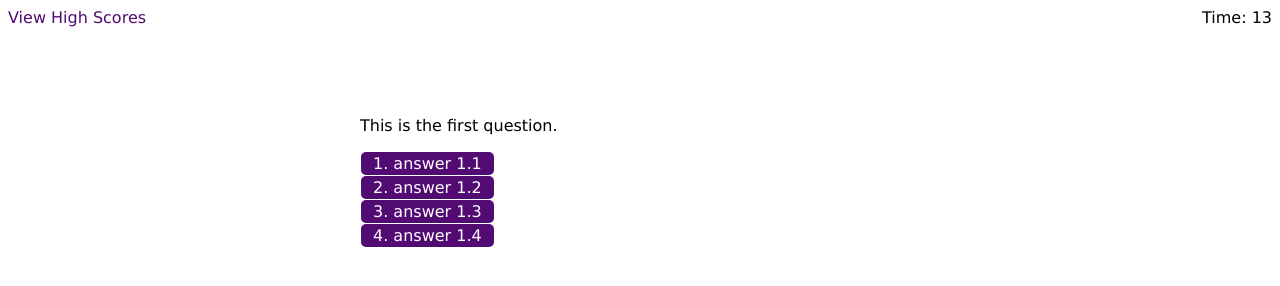
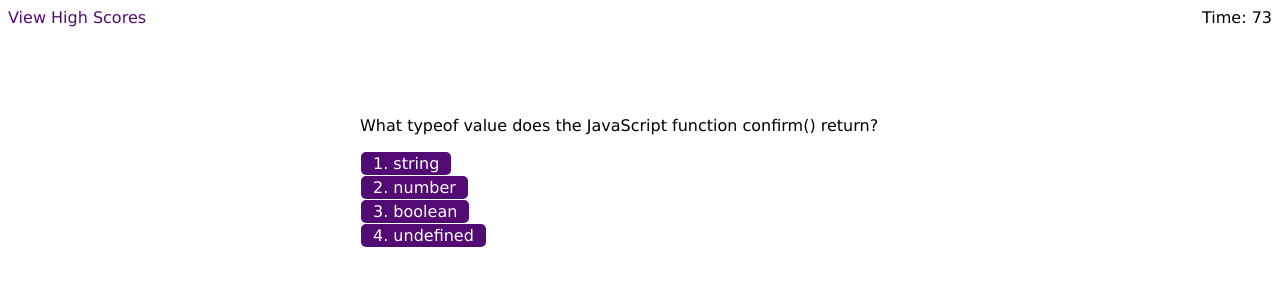
Before and after one commit to costanza13/code-quiz, a plain HTML site: page index.html in a window 1280 px wide. Both pictures are taken after a click on the button "Start Quiz". Drawn offline with Linux system fonts and the light colour scheme.

Commit message:
add real questions; calculate score based on correct answers (not time); clean up code

```diff
--- a/assets/css/style.css
+++ b/assets/css/style.css
@@ -58,6 +58,10 @@ main {
   margin: 1px;
 }
 
+#final-score {
+  font-weight: bold;
+}
+
 #scores-list {
   list-style: none;
   padding-inline-start: 0;
--- a/assets/js/script.js
+++ b/assets/js/script.js
@@ -1,38 +1,71 @@
-// initalize some useful variables
-const QUIZ_TIME = 15;  // how long the quiz lasts, in seconds
-const QUIZ_PENALTY = 10; // how many seconds to subtract for an incorrect answer
-
+// questions array
 const quizQuestionsData = [
   {
-    question: 'This is the first question.',
+    question: 'What typeof value does the JavaScript function confirm() return?',
     answers: [
-      { answer: 'answer 1.1', id: 1 },
-      { answer: 'answer 1.2', id: 2 },
-      { answer: 'answer 1.3', id: 3 },
-      { answer: 'answer 1.4', id: 4 },
+      { answer: 'string', id: 1 },
+      { answer: 'number', id: 2 },
+      { answer: 'boolean', id: 3 },
+      { answer: 'undefined', id: 4 },
     ],
     correctId: 3
   },
   {
-    question: 'This is the second question.',
+    question: 'Which can you use to determine the type of a variable?',
     answers: [
-      { answer: 'answer 2.1', id: 1 },
-      { answer: 'answer 2.2', id: 2 },
-      { answer: 'answer 2.3', id: 3 },
-      { answer: 'answer 2.4', id: 4 },
+      { answer: 'getType(var)', id: 1 },
+      { answer: 'typeof var', id: 2 },
+      { answer: 'var.type()', id: 3 },
+      { answer: 'var.className', id: 4 },
     ],
     correctId: 2
   },
+  {
+    question: 'How is a JavaScript function declared?',
+    answers: [
+      { answer: 'function functionName() {}', id: 1 },
+      { answer: 'var functionName = function() {}', id: 2 },
+      { answer: 'both of the above', id: 3 },
+      { answer: 'none of the above', id: 4 },
+    ],
+    correctId: 3
+  },
+  {
+    question: 'How can you output messages to the console?',
+    answers: [
+      { answer: 'console.print(msg)', id: 1 },
+      { answer: 'echo msg', id: 2 },
+      { answer: 'msg.console()', id: 3 },
+      { answer: 'console.log(msg)', id: 4 },
+    ],
+    correctId: 4
+  },
+  {
+    question: 'Which of the following is <em>not</em> a valid JavaScript loop?',
+    answers: [
+      { answer: 'for (i = 0; i < 5; i++)', id: 1 },
+      { answer: 'while (i < 5)', id: 2 },
+      { answer: 'loop (i [0...4])', id: 3 },
+      { answer: 'array.forEach(myFunction)', id: 4 },
+    ],
+    correctId: 3
+  },
 ];
+// initalize some useful constants
+const QUIZ_QUESTION_COUNT = quizQuestionsData.length;
+const TIME_PER_QUESTION = 15;  // time in seconds
+const QUIZ_TIME = QUIZ_QUESTION_COUNT * TIME_PER_QUESTION;  // how long the quiz lasts, in seconds
+const QUIZ_PENALTY = TIME_PER_QUESTION; // how many seconds to subtract for an incorrect answer
+
 
 // global variables
 var highScores = [];
 var quizTimer = 0;
 var questionNumber = 0;
+var numCorrect = 0;
 var questionsElementsArray = [];
 var tick;  // for quiz timer interval
 var resultTimer;  // for question result message timeout
-
 
 
 // pre-built page elements
@@ -63,6 +96,7 @@ var initQuiz = function() {
   loadHighScores();  // might not need this one
   quizTimer = 0;
   questionNumber = 0;
+  numCorrect = 0;
   updateQuizTimerEl();
   createQuestionsArray();
 };
@@ -144,24 +178,25 @@ var showNextQuestion = function() {
     // display question and answer buttons
     quizEl.appendChild(questionsElementsArray[questionNumber]);
   } else {
-    endQuiz(quizTimer);
+    endQuiz();
   }
 };
 
-var endQuiz = function(score) {
+var endQuiz = function() {
+  // calculate final score based on number of correct answers
+  var finalScore = (numCorrect / questionsElementsArray.length) * 100;
+
   clearInterval(tick);
 
   quizEl.classList.add('hidden');
   quizDoneEl.classList.remove('hidden');
-  document.querySelector('#final-score').textContent = score;
+  document.querySelector('#final-score').textContent = finalScore;
 
-  if (score) {
+  if (finalScore) {
     saveScoreEl.classList.remove('hidden');
   } else {
     document.querySelector('#no-score').classList.remove('hidden');
   }
-  console.log('done');
-  console.log('score: ', score);
 };
 
 var showHighScores = function() {
@@ -194,8 +229,6 @@ var showHighScores = function() {
 /*** event handlers ***/
 
 var startQuizHandler = function(event) {
-  console.log('starting quiz');
-
   // hide the welcome message
   welcomeEl.classList.add('hidden');
 
@@ -206,9 +239,8 @@ var startQuizHandler = function(event) {
   tick = setInterval(function() {
     if (quizTimer > 0) {
       quizTimer--;
-      console.log('tick');
     } else {
-      endQuiz(0);
+      endQuiz();
     }
     updateQuizTimerEl();
   }, 1000);
@@ -230,6 +262,7 @@ var answerButtonHandler = function(event) {
   // display the result of the previous question and update timer if incorrect
   if (answerId === quizQuestionsData[questionNumber].correctId) {
     resultEl.textContent = 'Correct!';
+    numCorrect++;
   } else {
     resultEl.textContent = 'Wrong!';
     quizTimer -= QUIZ_PENALTY;
@@ -259,9 +292,9 @@ var saveHighScoreHandler = function(event) {
   }
   var initials = this.querySelector('#save-score-input').value;
   this.querySelector('#save-score-input').value = '';
-  var score = document.querySelector('#final-score').textContent;
+  var finalScore = document.querySelector('#final-score').textContent;
 
-  addHighScore(initials, score);
+  addHighScore(initials, finalScore);
   showHighScores();
 };
 
@@ -279,33 +312,5 @@ goBackButtonEl.addEventListener('click', initQuiz);
 tryAgainButtonEl.addEventListener('click', initQuiz);
 
 
-// start the app
+// start the app on load
 initQuiz();
-
-
-// 1) welcome user (display welcome screen)
-//     a) load high scores array from local storage
-// 2) if start button is clicked, start the quiz
-//     a) reset time counter to max time (75 seconds)
-//     b) start countdown interval to decrement counter
-//     c) enter quiz loop
-// 3) quiz loop: loop over quiz questions
-//     a) present question
-//     b) present buttons for multiple choice answers
-//     c) capture the user's answer and compare it to the correct answer
-//     d) if incorrect
-//          - subtract 10 seconds from time counter
-//     e) jump to next question
-//     f) flash result of previous answer below question for ~1 second
-// 4) when no more questions or time counter reaches 0, end quiz
-//     a) capture and display score (counter value)
-//     b) flash result of previous answer below "all done"/score
-//     c) if score > 0, prompt user for initials
-//     d) when initials are entered
-//          - save score in high scores array
-//          - save high scores array in local storage
-//          - show high scores
-// 5) show high scores
-//     a) display high scores, sorted by score
-//     b) include a "go back" button, leading to the welcome screen
-//     c) include a "clear high scores" button, which empties the high scores array and clears it from local storage
--- a/index.html
+++ b/index.html
@@ -36,7 +36,7 @@
 
       <div id="quiz-done" class="hidden">
         <h2>All done!</h2>
-        <p>Your final score is <span id="final-score"></span></p>
+        <p>Your final score is <span id="final-score"></span> / 100</p>
         <div id="save-score" class="hidden">
           Enter your initials:
           <input type="text" maxlength="3" id="save-score-input" />
```
